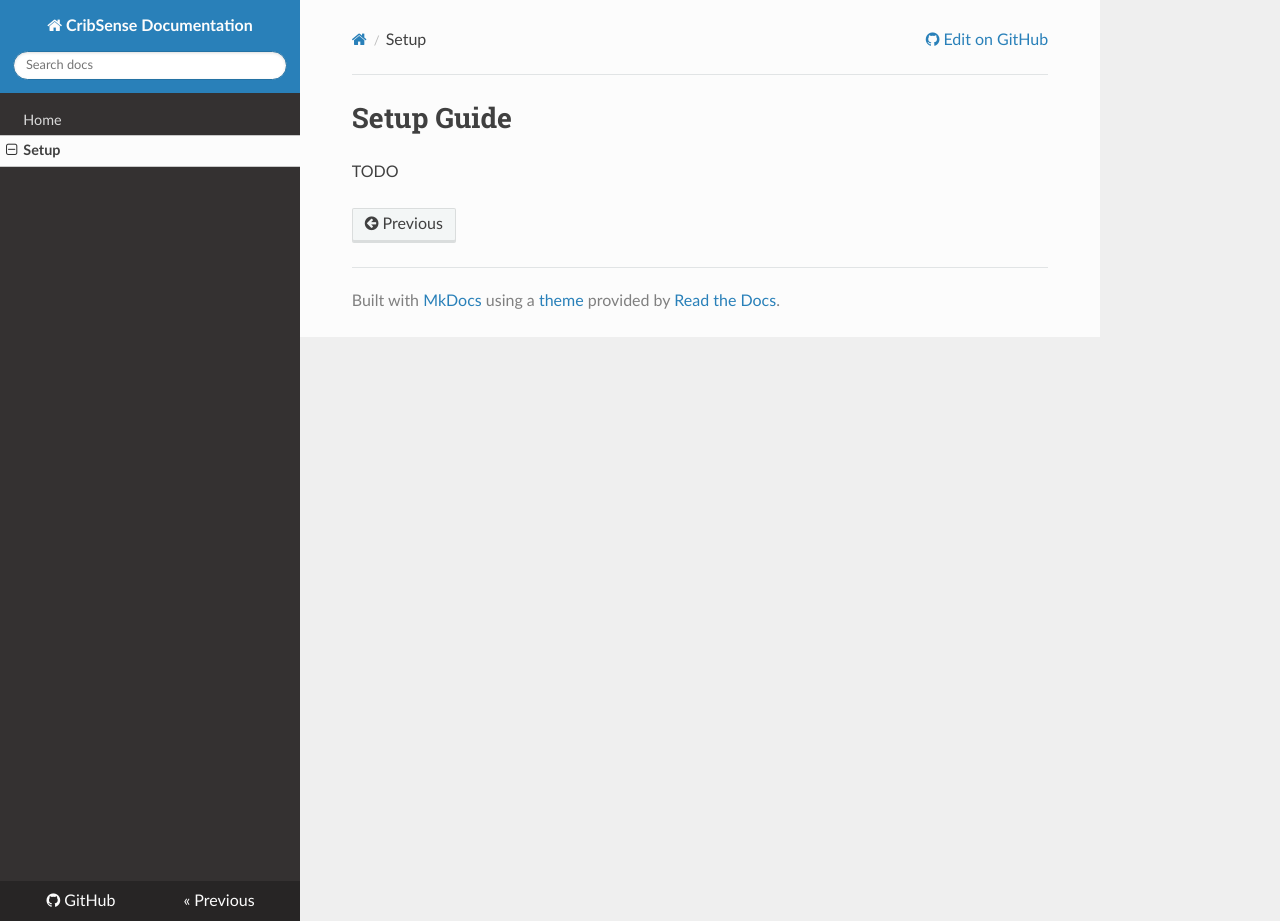
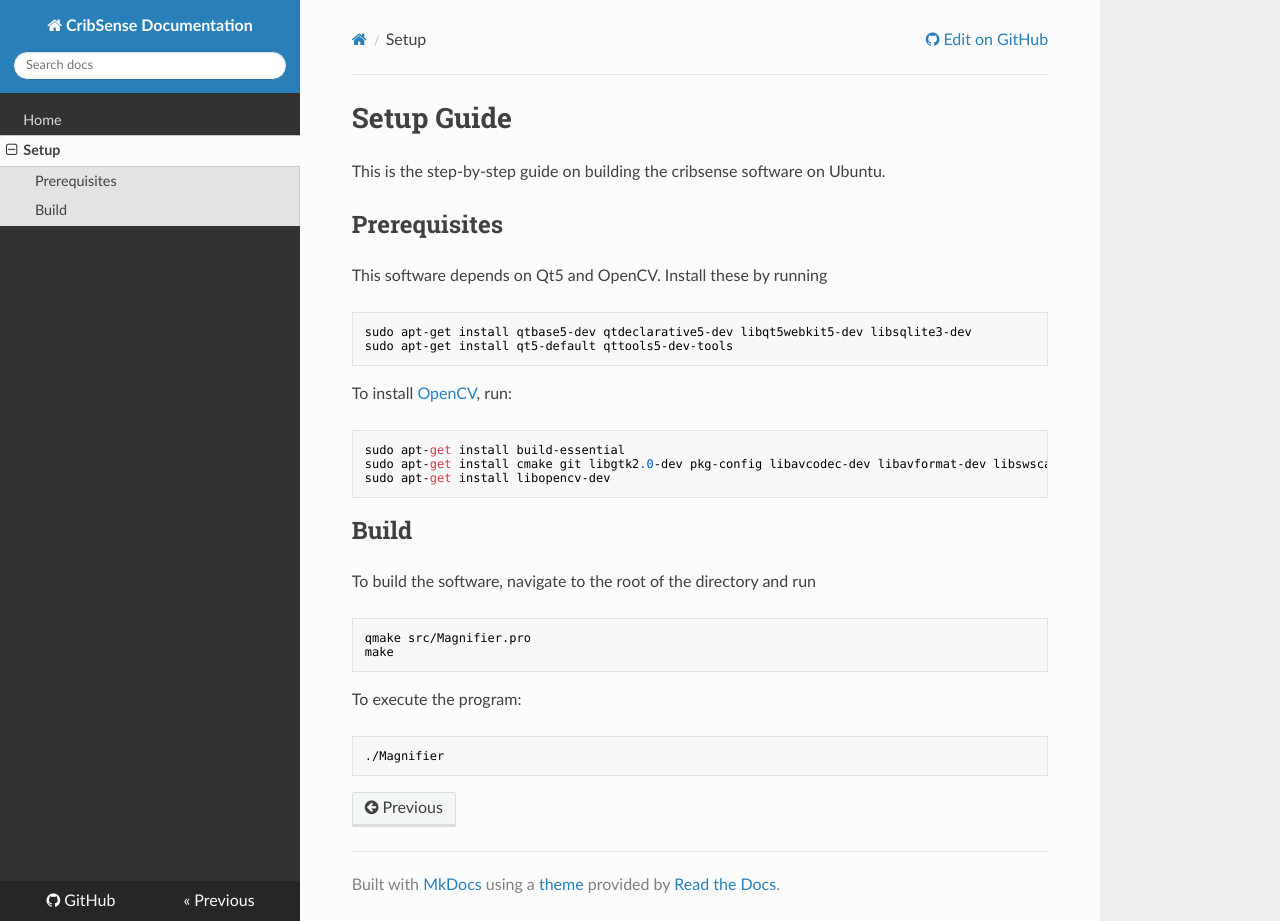
Before and after one commit to lukehsiao/CribSense, an MkDocs documentation site: the page built from docs/setup/setup.md, in a window 1280 px wide and 921 px high. Built offline with MkDocs 1.6.1, drawn with Linux system fonts in a browser that asks for light colours; nearby versions of some CDN libraries; old or Windows-style settings are respelled for this version of MkDocs.

Commit message:
add instructions for building on Ubuntu

````diff
--- a/docs/setup/setup.md
+++ b/docs/setup/setup.md
@@ -1,3 +1,32 @@
 # Setup Guide
 
-TODO
+This is the step-by-step guide on building the cribsense software on Ubuntu.
+
+## Prerequisites
+This software depends on Qt5 and OpenCV. Install these by running
+
+```sh
+sudo apt-get install qtbase5-dev qtdeclarative5-dev libqt5webkit5-dev libsqlite3-dev
+sudo apt-get install qt5-default qttools5-dev-tools
+```
+
+To install [OpenCV](http://docs.opencv.org/2.4/doc/tutorials/introduction/linux_install/linux_install.html), run:
+```
+sudo apt-get install build-essential
+sudo apt-get install cmake git libgtk2.0-dev pkg-config libavcodec-dev libavformat-dev libswscale-dev
+sudo apt-get install libopencv-dev
+```
+
+## Build
+To build the software, navigate to the root of the directory and run
+
+```sh
+qmake src/Magnifier.pro
+make
+```
+
+To execute the program:
+
+```
+./Magnifier
+```
````
Also changed, not shown: 2 other files.
